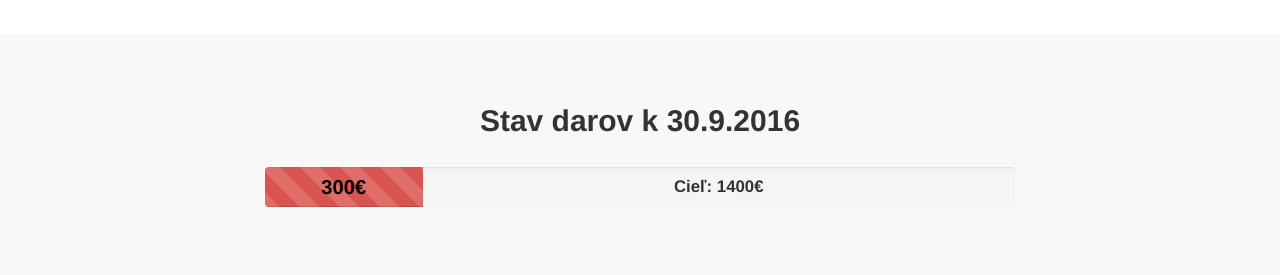
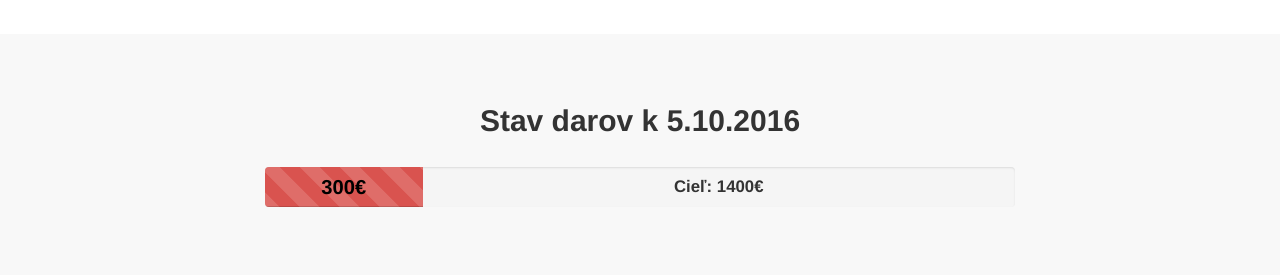
Before and after one commit to matejholy/danka-a-jozef-do-svatej-zeme, a Jekyll site: the page built from index.html, in a window 1280 px wide and 900 px high, scrolled down 1418 px. Shown: the part 357-632 px from the top of the window. Built offline with Jekyll 4.4.1, drawn with Linux system fonts in a browser that asks for light colours.

Commit message:
Aktualizacia datumu

```diff
--- a/_includes/page_content.html
+++ b/_includes/page_content.html
@@ -3,7 +3,7 @@
     <div class="container text-center">
       <div class="row">
         <div class="col-lg-8 col-lg-offset-2">
-          <h2>Stav darov k 30.9.2016</h2>
+          <h2>Stav darov k 5.10.2016</h2>
           <br />
           <div class="progress">
             <div class="progress-bar progress-bar-danger progress-bar-striped active" style="width: 21%">
```
